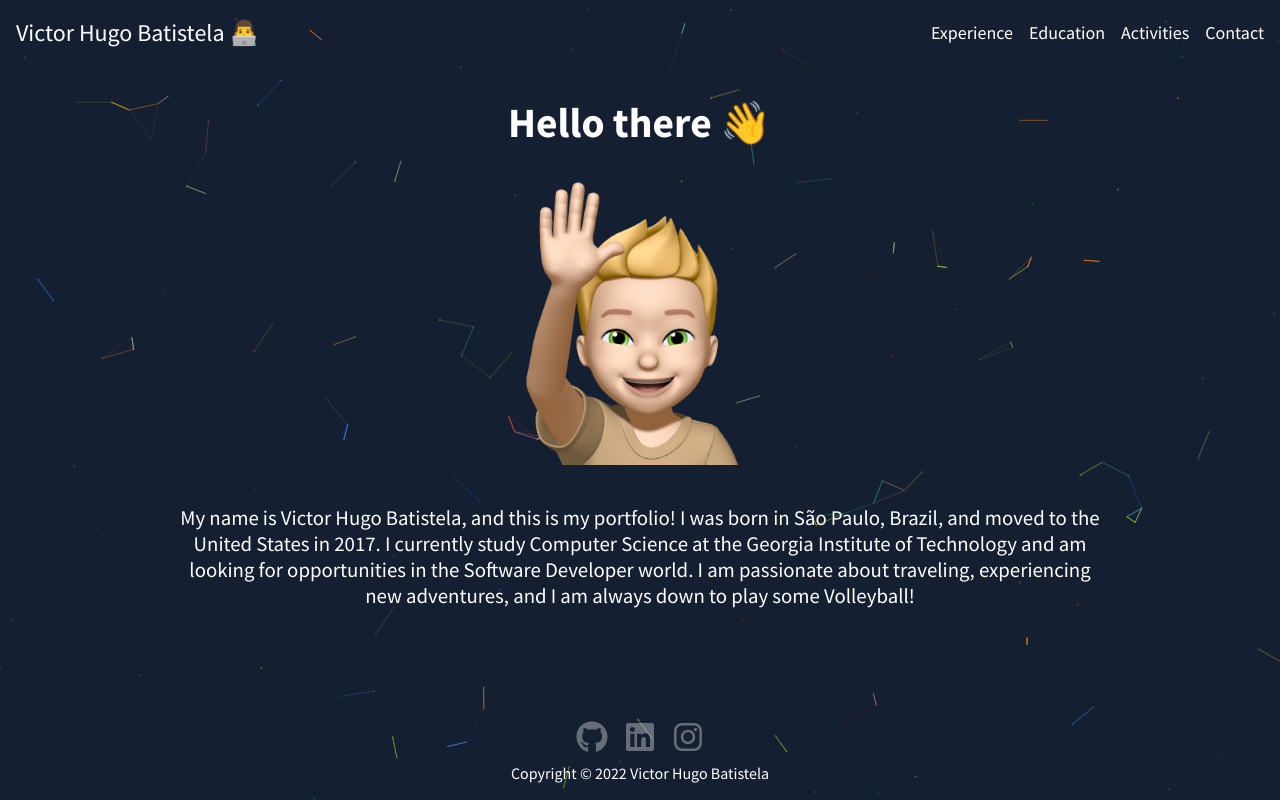
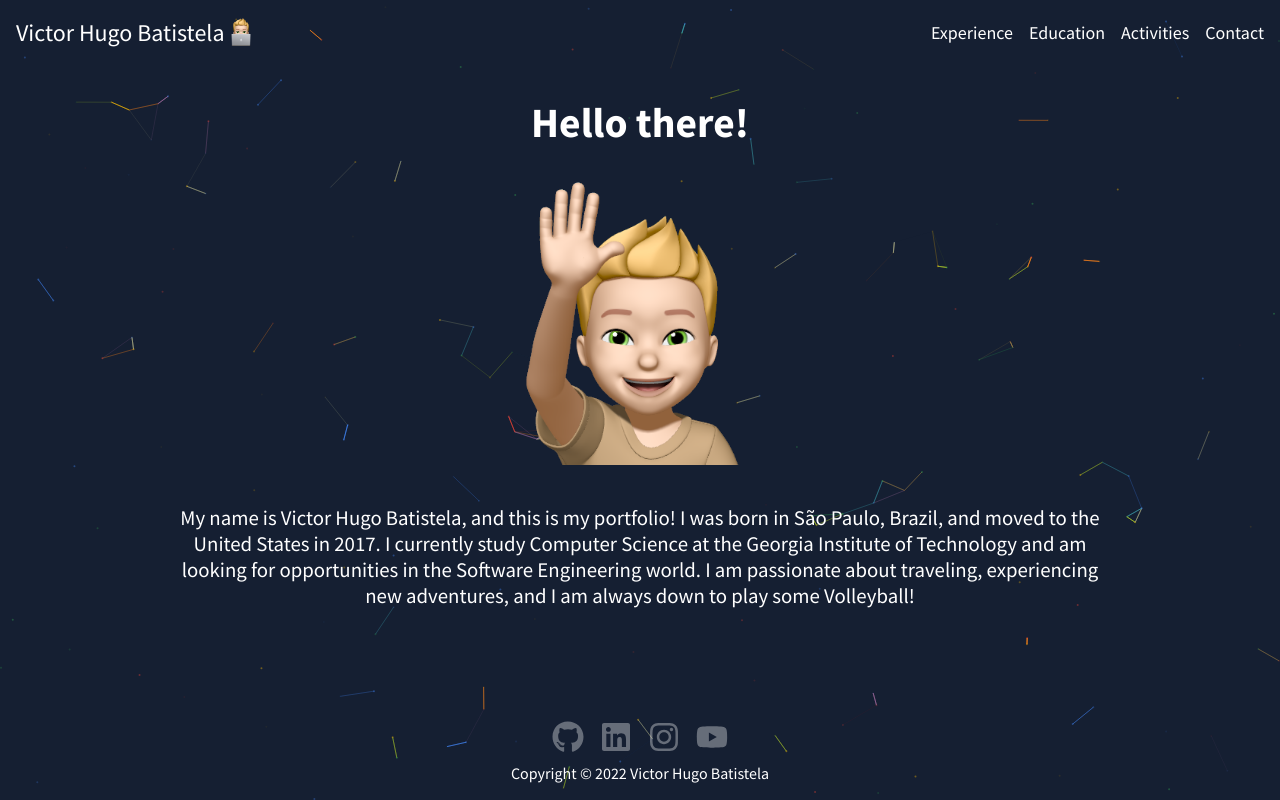
Before and after one commit to bavichugo/bavichugo-website, a React (Create React App) app: page / in a window 1280 px wide. Built offline with nearby package versions, Linux system fonts and the light colour scheme.

Commit message:
Add another link to footer and remove extra emojis

```diff
--- a/src/components/home/Home.js
+++ b/src/components/home/Home.js
@@ -6,14 +6,14 @@ const Home = () => {
     <div className="home__container">
       <div className="home__inner-container">
         <h1>
-          Hello there <span className="home__hand-emoji">👋</span>
+          Hello there!
         </h1>
         <img src={me} className="home__image" />
         <p>
           My name is Victor Hugo Batistela, and this is my portfolio! I was born
           in São Paulo, Brazil, and moved to the United States in 2017. I
           currently study Computer Science at the Georgia Institute of
-          Technology and am looking for opportunities in the Software Developer
+          Technology and am looking for opportunities in the Software Engineering
           world. I am passionate about traveling, experiencing new adventures,
           and I am always down to play some Volleyball!
         </p>
--- a/src/components/layout/Footer.js
+++ b/src/components/layout/Footer.js
@@ -1,5 +1,5 @@
 import "./Footer.scss";
-import { FaGithub, FaLinkedin, FaInstagram } from "react-icons/fa";
+import { FaGithub, FaLinkedin, FaInstagram, FaYoutube } from "react-icons/fa";
 import { IconContext } from "react-icons";
 
 const Footer = () => {
@@ -13,6 +13,10 @@ const Footer = () => {
       link: "https://www.instagram.com/victorbatistela/",
       component: <FaInstagram />,
     },
+    {
+      link: "https://www.youtube.com/@programadormestre5392",
+      component: <FaYoutube />
+    }
   ];
 
   return (
--- a/src/components/layout/NavBar.js
+++ b/src/components/layout/NavBar.js
@@ -6,6 +6,7 @@ import "./NavBar.scss";
 import NavBarItem from "./NavBarItem";
 import { useState } from "react";
 import MobileMenu from "./MobileMenu";
+import memojiComputer from "../../assets/memoji-computer.png";
 
 const NavBar = () => {
   const [isMobileMenuOpen, setIsMobileMenuOpen] = useState(false);
@@ -16,9 +17,9 @@ const NavBar = () => {
         <MobileMenu setIsMobileMenuOpen={setIsMobileMenuOpen} />
       )}
       <MainCenteredLayout className="nav-bar__main-centered-container nav-bar__link-style">
-        <Link to="/" className="nav-bar__my-name">
-          Victor Hugo Batistela 👨‍💻
-        </Link>
+          <Link to="/" className="nav-bar__my-name">
+            Victor Hugo Batistela <img src={memojiComputer} alt="victor emoji on computer" />
+          </Link>
         <ul className="nav-bar__main-inner-container">
           <NavBarItem to="experience">Experience</NavBarItem>
           <NavBarItem to="education">Education</NavBarItem>
--- a/src/components/layout/NavBar.scss
+++ b/src/components/layout/NavBar.scss
@@ -22,8 +22,15 @@ $icon-height: 2rem;
 }
 
 .nav-bar__my-name {
+  display: flex;
+  align-items: center;
   font-size: x-large;
   white-space: nowrap;
+  height: 100%;
+
+  img {
+    height: 50%;
+  }
 }
 
 .nav-bar__main-inner-container {
```
